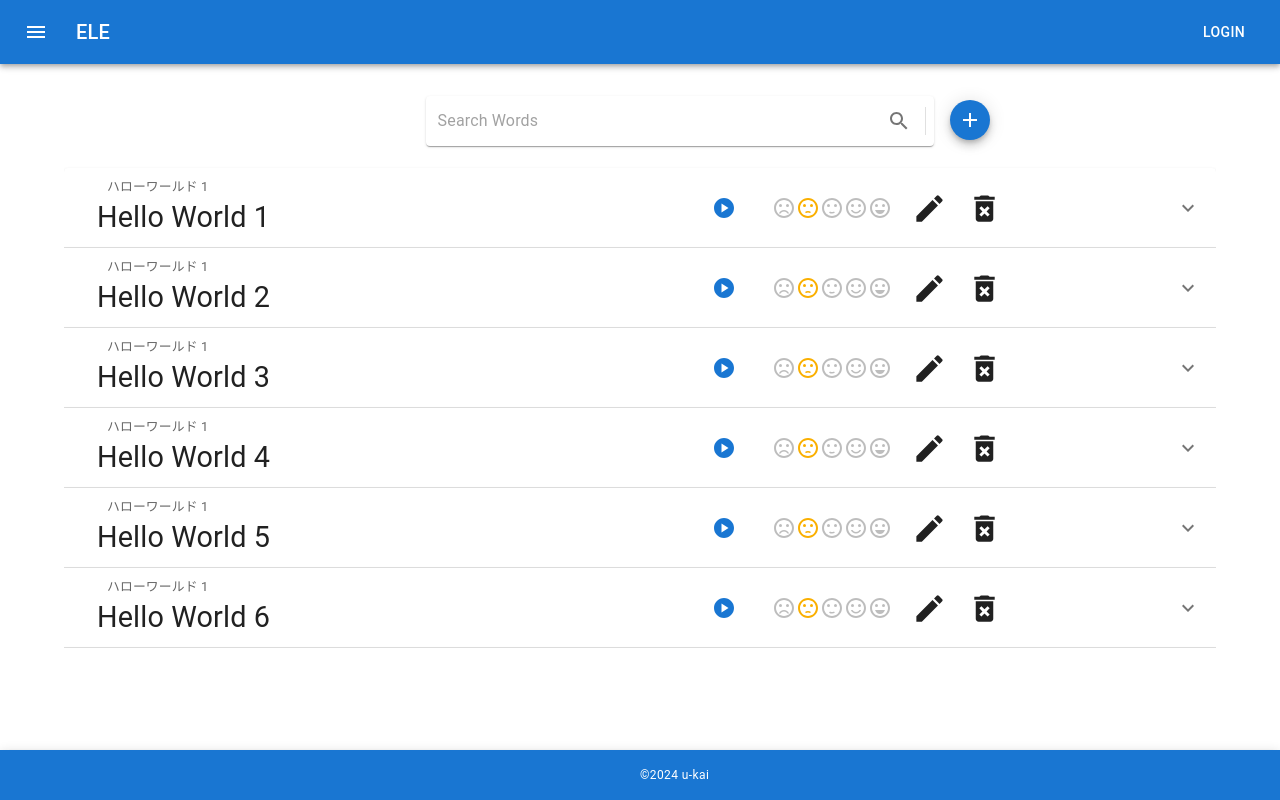
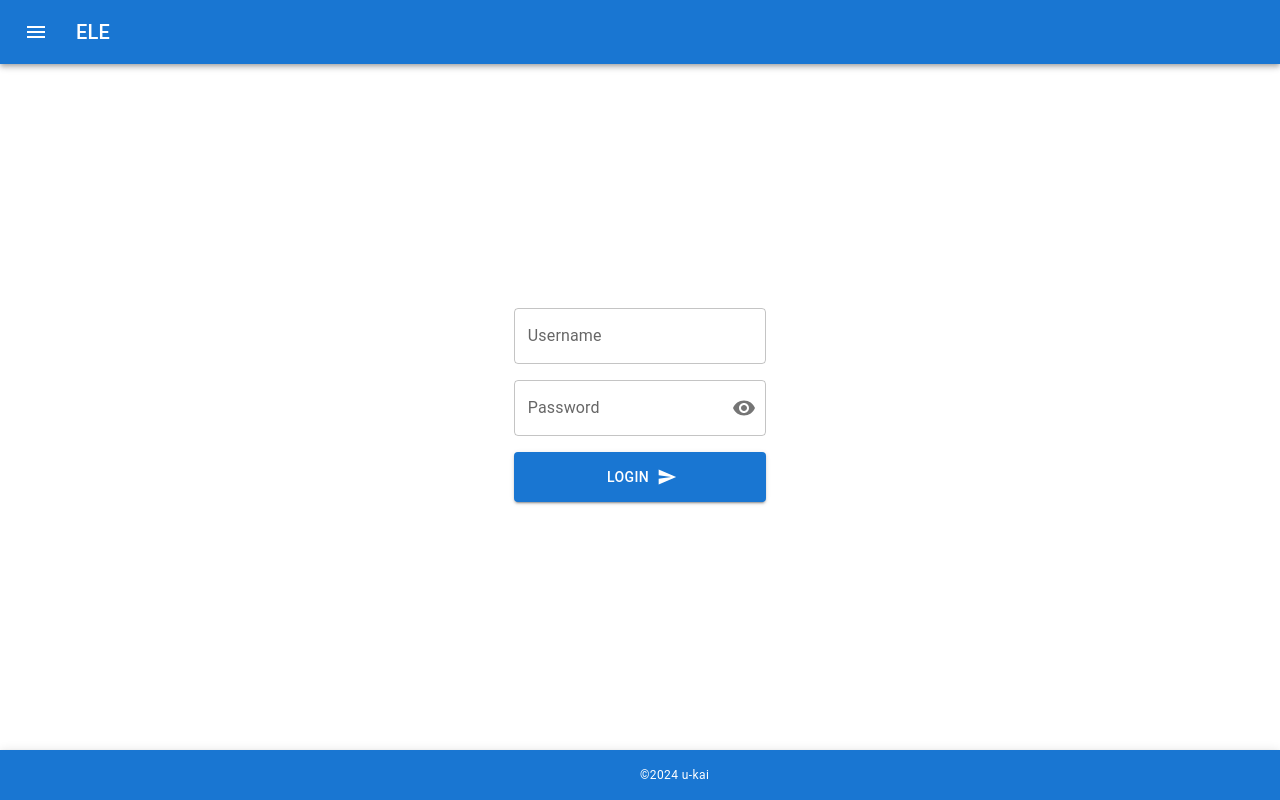
Before and after one commit to u-kai/home-k8s-app, a React (Create React App) app in the folder frontend/: page / in a window 1280 px wide. Built offline with nearby package versions, Linux system fonts and the light colour scheme.

Commit message:
add login

```diff
--- a/frontend/package.json
+++ b/frontend/package.json
@@ -17,9 +17,11 @@
     "@types/node": "^16.18.66",
     "@types/react": "^18.2.41",
     "@types/react-dom": "^18.2.17",
+    "@types/react-router-dom": "^5.3.3",
     "react": "^18.2.0",
     "react-dom": "^18.2.0",
-    "react-scripts": "^3.0.1",
+    "react-router-dom": "^6.22.0",
+    "react-scripts": "^5.0.1",
     "styled-components": "^6.1.8",
     "typescript": "^4.9.5",
     "web-vitals": "^2.1.4"
--- a/frontend/src/App.tsx
+++ b/frontend/src/App.tsx
@@ -1,59 +1,6 @@
-import { Box } from "@mui/system";
 import React from "react";
-import { styled } from "styled-components";
-import "./App.css";
-import { Footer } from "./components/Footer";
-import { Header } from "./components/Header";
-import { List } from "./components/List";
-import { Registers } from "./components/Registers";
-import { Search } from "./components/Search";
+import { Router } from "./Router";
 
-function App() {
-  return (
-    <Wrapper>
-      <Header />
-      <UpperContainer>
-        <Search />
-        <RegisterButtonContainer>
-          <Registers />
-        </RegisterButtonContainer>
-      </UpperContainer>
-      <ListContainer>
-        <List></List>
-      </ListContainer>
-      <Footer />
-    </Wrapper>
-  );
-}
-
-const Wrapper = styled.div`
-  display: flex;
-  flex-direction: column;
-  height: 100vh;
-  width: 100%;
-  overflow-x: hidden;
-  overflow-y: hidden;
-  position: relative;
-`;
-
-export default App;
-// TODO: consider why the value
-const RegisterButtonContainer = styled.div`
-  position: relative;
-  top: 20px;
-`;
-const UpperContainer = styled.div`
-  position: absolute;
-  top: 80px;
-  left: 32%;
-  width: 100%;
-  height: 100%;
-  display: flex;
-  flex-direction: row;
-`;
-const ListContainer = styled.div`
-  position: absolute;
-  top: 120px;
-  width: 100%;
-  height: 100%;
-`;
+export const App = () => {
+  return <Router></Router>;
+};
--- /dev/null
+++ b/frontend/src/Home.tsx
@@ -0,0 +1,57 @@
+import React from "react";
+import { styled } from "styled-components";
+import "./App.css";
+import { Footer } from "./components/Footer";
+import { Header } from "./components/Header";
+import { List } from "./components/List";
+import { Registers } from "./components/Registers";
+import { Search } from "./components/Search";
+
+export const Home = () => {
+  return (
+    <Wrapper>
+      <Header />
+      <UpperContainer>
+        <Search />
+        <RegisterButtonContainer>
+          <Registers />
+        </RegisterButtonContainer>
+      </UpperContainer>
+      <ListContainer>
+        <List></List>
+      </ListContainer>
+      <Footer />
+    </Wrapper>
+  );
+};
+
+export const Wrapper = styled.div`
+  display: flex;
+  flex-direction: column;
+  height: 100vh;
+  width: 100%;
+  overflow-x: hidden;
+  overflow-y: hidden;
+  position: relative;
+`;
+
+// TODO: consider why the value
+const RegisterButtonContainer = styled.div`
+  position: relative;
+  top: 20px;
+`;
+const UpperContainer = styled.div`
+  position: absolute;
+  top: 80px;
+  left: 32%;
+  width: 100%;
+  height: 100%;
+  display: flex;
+  flex-direction: row;
+`;
+const ListContainer = styled.div`
+  position: absolute;
+  top: 120px;
+  width: 100%;
+  height: 100%;
+`;
--- /dev/null
+++ b/frontend/src/Login.tsx
@@ -0,0 +1,104 @@
+import React from "react";
+import { Footer } from "./components/Footer";
+import { Header } from "./components/Header";
+import { Wrapper } from "./Home";
+import { useContext } from "react";
+import { UserContext } from "./contexts/user";
+import { useNavigate } from "react-router-dom";
+import { styled } from "styled-components";
+import {
+  Button,
+  FormControl,
+  IconButton,
+  InputAdornment,
+  InputLabel,
+  OutlinedInput,
+} from "@mui/material";
+import { Visibility, VisibilityOff } from "@mui/icons-material";
+import SendIcon from "@mui/icons-material/Send";
+
+export const Login = () => {
+  const { user, setUser } = useContext(UserContext);
+  const [password, setPassword] = React.useState("");
+  const [showPassword, setShowPassword] = React.useState(false);
+  const [error, setError] = React.useState(false);
+  const handleClickShowPassword = () => {
+    setShowPassword(!showPassword);
+  };
+  const navigate = useNavigate();
+  const clickLogin = () => {
+    setUser({ ...user, id: "1" });
+    navigate("home");
+  };
+
+  return (
+    <Wrapper>
+      <Header />
+      <Container>
+        <FormControl
+          sx={{ m: 1, width: "25ch" }}
+          variant="outlined"
+          error={error}
+        >
+          <InputLabel htmlFor="outlined-adornment-password" error={error}>
+            Username
+          </InputLabel>
+          <OutlinedInput
+            id="outlined-adornment-username"
+            type="text"
+            value={user.name}
+            onChange={(e) => setUser({ ...user, name: e.target.value })}
+            label="username"
+          />
+        </FormControl>
+        <FormControl
+          sx={{ m: 1, width: "25ch" }}
+          variant="outlined"
+          error={error}
+        >
+          <InputLabel htmlFor="outlined-adornment-password" error={error}>
+            Password
+          </InputLabel>
+          <OutlinedInput
+            id="outlined-adornment-password"
+            type={showPassword ? "text" : "password"}
+            error={error}
+            value={password}
+            onChange={(e) => setPassword(e.target.value)}
+            endAdornment={
+              <InputAdornment position="end">
+                <IconButton
+                  aria-label="toggle password visibility"
+                  onClick={handleClickShowPassword}
+                  edge="end"
+                >
+                  {showPassword ? <VisibilityOff /> : <Visibility />}
+                </IconButton>
+              </InputAdornment>
+            }
+            label="Password"
+          />
+
+          <Button
+            variant="contained"
+            endIcon={<SendIcon />}
+            sx={{ marginTop: 2, height: 50 }}
+            onClick={() => {}}
+          >
+            Login
+          </Button>
+        </FormControl>
+      </Container>
+      <Footer />
+    </Wrapper>
+  );
+};
+
+const Container = styled.div`
+  width: 400px;
+  height: 300px;
+  margin: 150px auto;
+  display: flex;
+  flex-direction: column;
+  align-items: center;
+`;
--- /dev/null
+++ b/frontend/src/Router.tsx
@@ -0,0 +1,20 @@
+import React from "react";
+import { BrowserRouter, Routes, Route } from "react-router-dom";
+import { UserContextProvider } from "./contexts/user";
+import { Home } from "./Home";
+import { Login } from "./Login";
+
+export const Router: React.FC = () => {
+  return (
+    <BrowserRouter>
+      <UserContextProvider>
+        <Routes>
+          <Route path="" element={<Login />} />
+          <Route path="login" element={<Login />} />
+          <Route path="home" element={<Home />} />
+          <Route path="*" element={<div>404 Not Found</div>} />
+        </Routes>
+      </UserContextProvider>
+    </BrowserRouter>
+  );
+};
--- a/frontend/src/components/Header/elements/Header.tsx
+++ b/frontend/src/components/Header/elements/Header.tsx
@@ -24,7 +24,6 @@ export default function ButtonAppBar() {
           <Typography variant="h6" component="div" sx={{ flexGrow: 1 }}>
             ELE
           </Typography>
-          <Button color="inherit">Login</Button>
         </Toolbar>
       </AppBar>
     </Box>
--- a/frontend/src/components/Registers/elements/Modal.tsx
+++ b/frontend/src/components/Registers/elements/Modal.tsx
@@ -6,7 +6,6 @@ import Button from "@mui/material/Button";
 import SendIcon from "@mui/icons-material/Send";
 import SupportAgentIcon from "@mui/icons-material/SupportAgent";
 import { styled } from "styled-components";
-import AddIcon from "@mui/icons-material/Add";
 import { ExampleSentenceField } from "./ExampleSentenceField";
 import { fetchJsonWithCors } from "../../../fetch";
 
@@ -204,7 +203,7 @@ export const RegisterModal = (props: ModalProps) => {
                 position: "absolute",
                 left: "82%",
                 top: "65%",
-                marginn: "5px",
+                margin: "5px",
               }}
               onClick={() => {
                 addEmpty();
--- /dev/null
+++ b/frontend/src/contexts/user.tsx
@@ -0,0 +1,28 @@
+import React, { createContext, ReactNode, useState } from "react";
+
+type User = {
+  id: string;
+  name: string;
+};
+
+export type UserContextType = {
+  user: User;
+  setUser: React.Dispatch<React.SetStateAction<User>>;
+};
+type ParentProps = {
+  children: ReactNode;
+};
+export const UserContext = createContext<UserContextType>(
+  {} as UserContextType
+);
+export const UserContextProvider: React.FC<ParentProps> = ({ children }) => {
+  const [user, setUser] = useState({
+    id: "",
+    name: "",
+  });
+  return (
+    <UserContext.Provider value={{ user, setUser }}>
+      {children}
+    </UserContext.Provider>
+  );
+};
--- a/frontend/src/index.tsx
+++ b/frontend/src/index.tsx
@@ -1,10 +1,8 @@
 import React from "react";
 import ReactDOM from "react-dom/client";
 import "./index.css";
-import App from "./App";
+import { App } from "./App";
 import reportWebVitals from "./reportWebVitals";
-import { Footer } from "./components/Footer";
-import { Header } from "./components/Header";
 
 const root = ReactDOM.createRoot(
   document.getElementById("root") as HTMLElement
```
Also changed, not shown: 2 other files (tests, documents, lock files or other folders).
